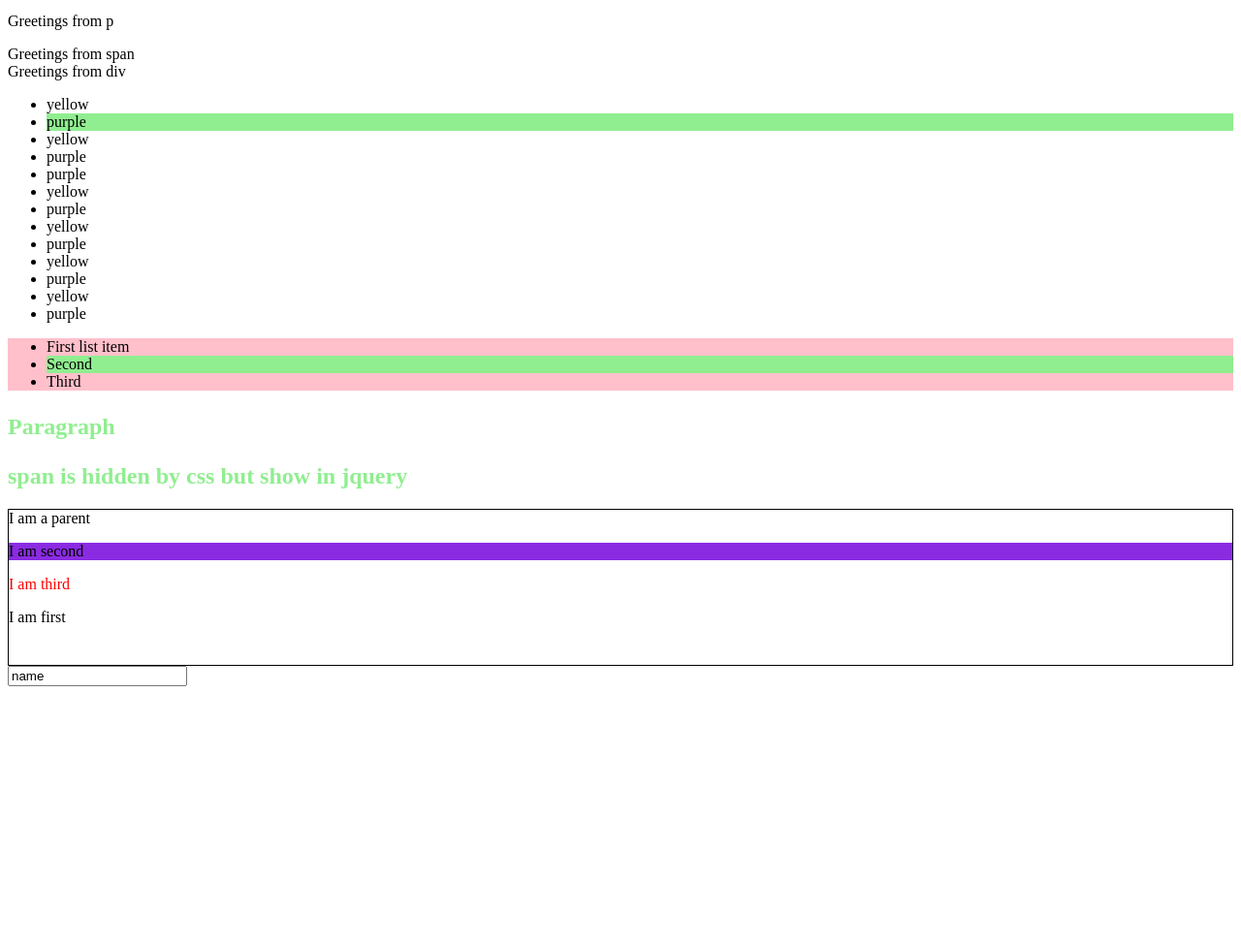
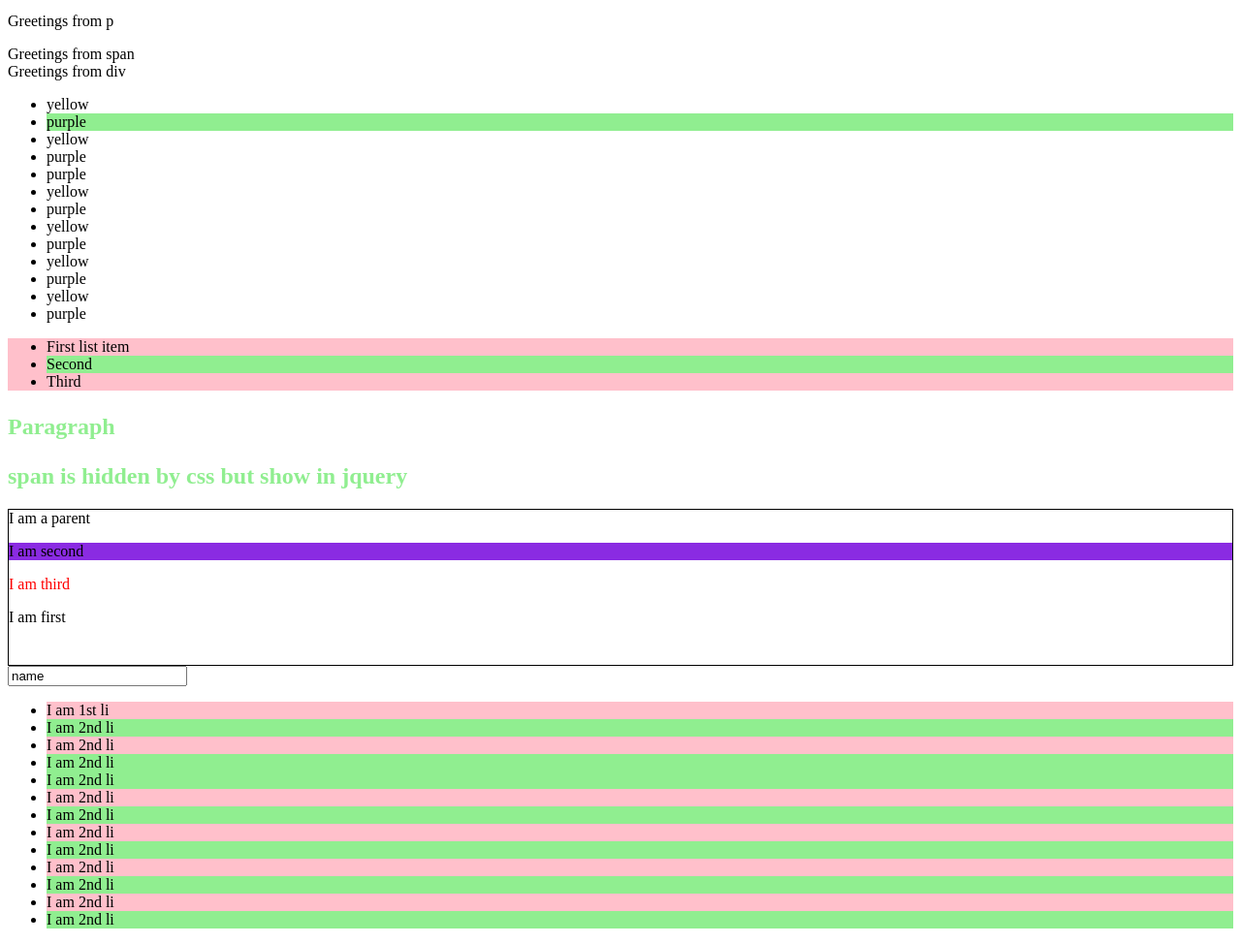
Before and after one commit to DagimDev/TutorialsHub, a plain HTML site: page jQuery/index.html in a window 1280 px wide. Shown: the part 101-1075 px from the top of the page at 97% size. Before the commit the page ends 817 px from the top, so only its background shows below. Drawn offline with Linux system fonts and the light colour scheme.

Commit message:
jquery looping through elements

```diff
--- a/jQuery/index.html
+++ b/jQuery/index.html
@@ -60,6 +60,23 @@
         <input id="firstName" type="text" value="name">
       </form>
     </div>
+
+    <ul class="myUl">
+      <li>I am 1st li</li>
+      <li>I am 2nd li</li>
+      <li>I am 2nd li</li>
+      <li>I am 2nd li</li>
+      <li>I am 2nd li</li>
+      <li>I am 2nd li</li>
+      <li>I am 2nd li</li>
+      <li>I am 2nd li</li>
+      <li>I am 2nd li</li>
+      <li>I am 2nd li</li>
+      <li>I am 2nd li</li>
+      <li>I am 2nd li</li>
+      <li>I am 2nd li</li>
+      <li>I am 2nd li</li>
+    </ul>
     <script src="jquery-3-7-1.js"></script>
     <script type="text/javascript" src="scripts.js"></script>
 </body>
--- a/jQuery/scripts.js
+++ b/jQuery/scripts.js
@@ -54,3 +54,18 @@ console.log($("input").val());
 
 const inputValue = $("input#firstName").val();
 console.log($.isNumeric(inputValue));
+
+// Looping using vanilla js
+const myUl = document.querySelectorAll(".myUl li")
+
+for (let i = 0; i < myUl.length; i++){
+    if (i % 2 === 0) {
+        let even = myUl[i]
+        even.style.backgroundColor = "pink"
+
+    }
+}
+
+// Looping using jQuery
+
+$(".myUl li").odd().css("background", "lightgreen")
```
Also changed, not shown: jQuery/14-jquery-looping-elemets.txt (added, +22 -0 lines).
